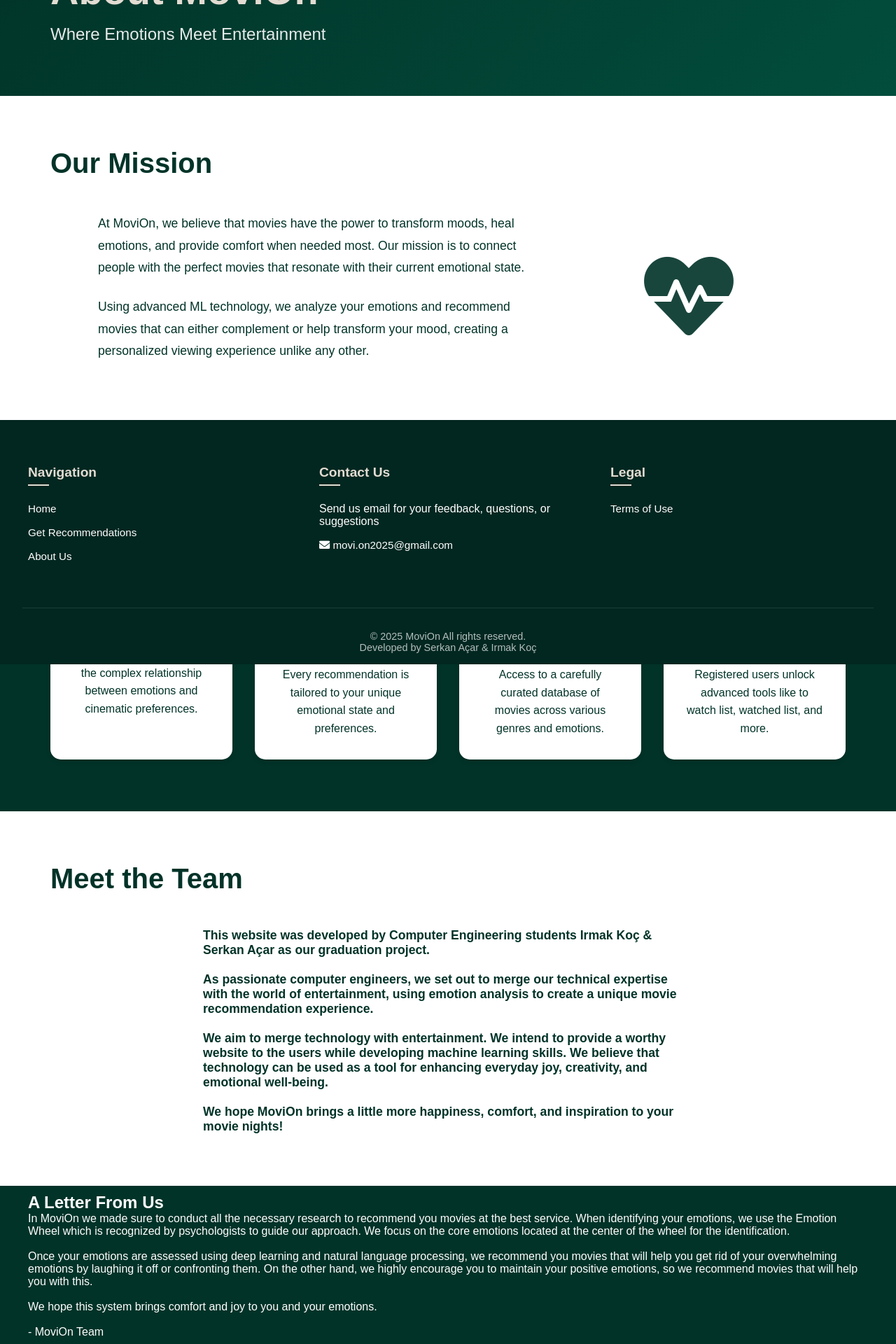
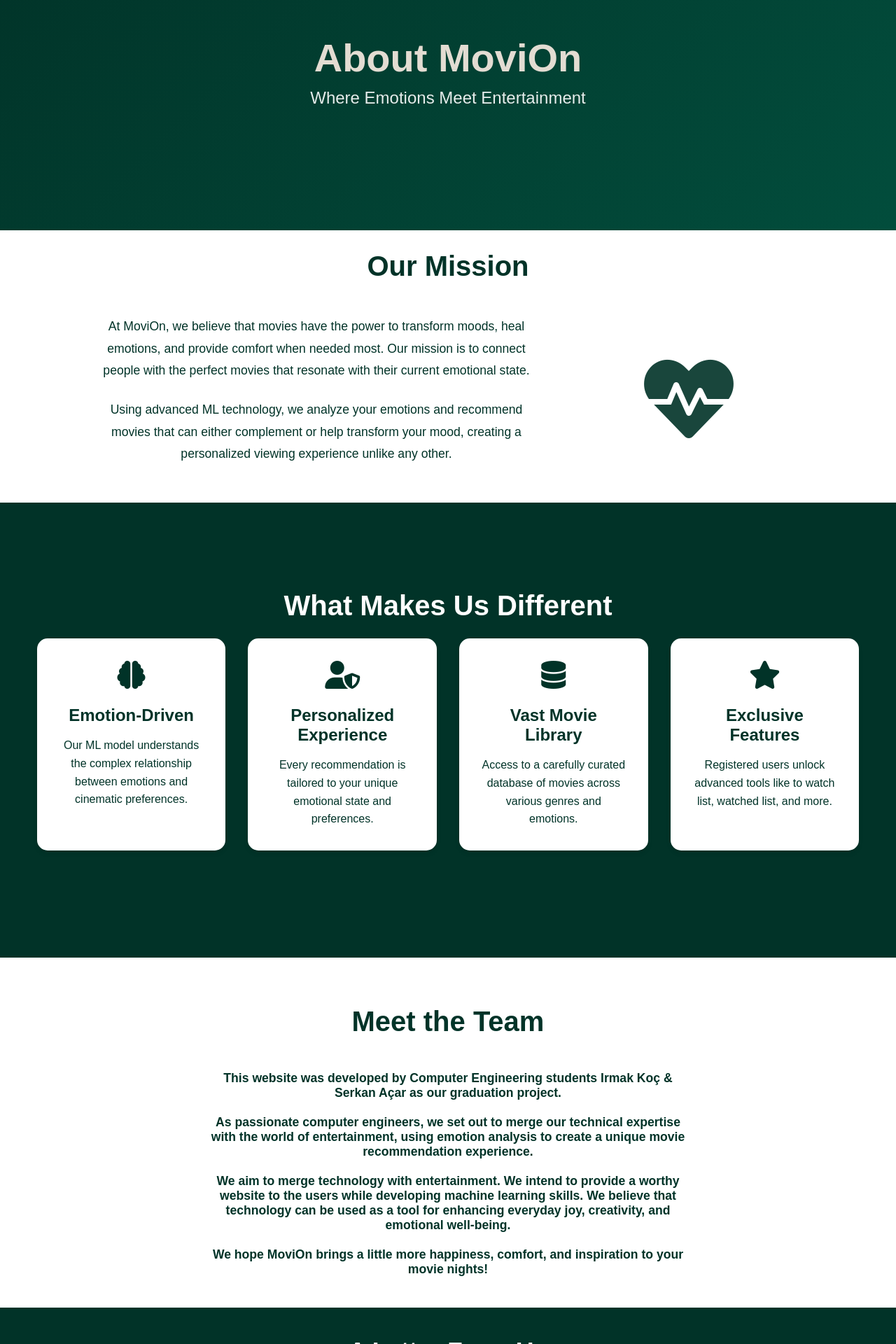
Before and after one commit to irmakkoc/movie_recommendation, a Flask app: page /about in a window 1280 px wide. Shown: the part 200-2120 px from the top of the page at 70% size. Run offline with Flask 3, Linux system fonts and the light colour scheme; parts of the project's set-up code (start-up, migrations or seed data) failed here and were passed over.

Commit message:
website improvements

```diff
--- a/static/css/about.css
+++ b/static/css/about.css
@@ -1,5 +1,8 @@
 /* About Page Styles */
 .about-page {
+    flex: 1 0 auto;
+    display: flex;
+    flex-direction: column;
     padding-top: 80px;
     min-height: 100vh;
     background-color: #e3dcd2;
@@ -9,13 +12,20 @@
 .hero-section {
     background: linear-gradient(135deg, #013328, #024d3c);
     color: #ffffff;
-    padding: 4rem 2rem;
+    padding: 10rem 0.8rem;
     text-align: center;
+    min-height: unset;
+}
+
+.hero-section h1,
+.hero-section .subtitle {
+    margin-top: 0;
+    margin-bottom: 0.2em;
+
 }
 
 .hero-section h1 {
     font-size: 3.5rem;
-    margin-bottom: 1rem;
     color: #e3dcd2;
 }
 
@@ -27,7 +37,7 @@
 
 /* Mission Section */
 .mission-section {
-    padding: 4rem 2rem;
+    padding: 1.2rem 0.8rem;
     background-color: #ffffff;
 }
 
@@ -70,15 +80,25 @@
 
 /* Features Section */
 .features-section {
-    padding: 4rem 2rem;
+    padding: 1.2rem 0.8rem;
     background-color: #013328;
+    height: 650px;
 }
 
 .features-section h2 {
     text-align: center;
     color: #ffffff;
     font-size: 2.5rem;
-    margin-bottom: 3rem;
+    margin-bottom: 1.5rem;
+    margin-top: 6rem;
+}
+
+.features-section .features-text {
+    text-align: center;
+    color: #ffffff;
+    font-size: 1.2rem;
+    margin-bottom: 2.5rem;
+    margin-top: 6rem;
 }
 
 .features-grid {
@@ -121,8 +141,9 @@
 
 /* Team Section */
 .team-section {
-    padding: 4rem 2rem;
+    padding: 1.2rem 0.8rem;
     background-color: #ffffff;
+    height: 500px;
 }
 
 .team-section h2 {
@@ -130,7 +151,9 @@
     color: #013328;
     font-size: 2.5rem;
     margin-bottom: 3rem;
+    margin-top: 2.5rem;
 }
+
 
 .team-grid {
     display: grid;
@@ -198,3 +258,69 @@
         grid-template-columns: repeat(auto-fit, minmax(250px, 1fr));
     }
 }
+
+/* Center all section titles globally for about page */
+.about-page h1,
+.about-page p,
+.about-page h2,
+.about-page h3,
+.about-page section h1,
+.about-page section h2,
+.about-page section h3,
+.about-page .container > h1,
+.about-page .container > h2,
+.about-page .container > h3 {
+    text-align: center !important;
+    margin-left: auto !important;
+    margin-right: auto !important;
+}
+
+/* Remove any conflicting text-align from .team-section p if present */
+.team-section p {
+    text-align: left;
+}
+
+/* Remove box structure from meet the team section */
+.meet-team-box, .about-team-box, .about-section .meet-team-box, .about-section .about-team-box {
+    background: none !important;
+    border: none !important;
+    box-shadow: none !important;
+    padding: 0 !important;
+    margin: 0 !important;
+}
+
+/* Optionally, remove any extra spacing or centering from the box */
+.meet-team-box * {
+    text-align: left !important;
+}
+
+/* Letter Section */
+.letter-section {
+    padding: 2rem 0.8rem;
+    background-color: #013328;
+    height: 650px;
+}
+.letter-section h2 {
+    text-align: center;
+    color: #fff;
+    font-size: 2.2rem;
+    margin-bottom: 2rem;
+}
+.letter-section p {
+    background: rgba(1, 51, 40, 0.07);
+    border-radius: 14px;
+    padding: 2rem 1.5rem;
+    color: #ffffff;
+    font-size: 1.1rem;
+    line-height: 1.8;
+    box-shadow: 0 2px 12px rgba(1, 51, 40, 0.04);
+    margin: 0 auto;
+    max-width: 700px;
+}
+.letter-section p span {
+    display: block;
+    text-align: right;
+    font-style: italic;
+    color: #ffffff;
+    margin-top: 2rem;
+}
```
Also changed, not shown: other parts of static/css/about.css (+37 -0 lines), static/css/styles.css (+73 -3 lines).
